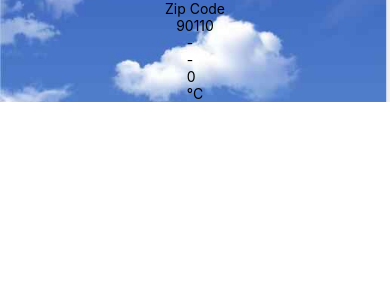
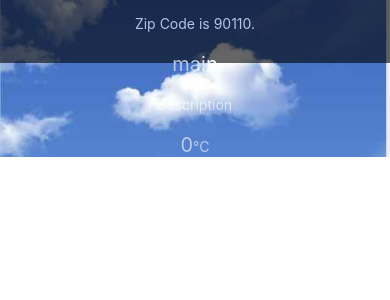
Before and after one commit to EarthSutiwat/React_Native, a React Native app: screen / in a window 390 px wide. Shown: the top 300 px of the page. Built offline with nearby package versions, Linux system fonts and the light colour scheme.

Commit message:
Part3 FlexBox

```diff
--- a/components/Forecast.js
+++ b/components/Forecast.js
@@ -1,13 +1,30 @@
 import React from 'react'
-import { View, Text } from 'react-native'
+import { View, Text, StyleSheet } from 'react-native'
 
 export default function Forecast(props) {
     return (
-        <View>
-             <Text>{props.main}</Text>
-             <Text>{props.description}</Text>
-             <Text>{props.temp}</Text>
-             <Text>°C</Text>
+        <View >
+             <Text style={styles.largeText}>{props.main}</Text>
+             <Text style={styles.normalText}>{props.description}</Text>
+             <Text style={styles.largeText}>{props.temp}<Text style={styles.normalText}>°C</Text></Text>
+
         </View>
     )
 }
+
+const styles = StyleSheet.create({
+    largeText: {
+        color: 'white',
+        fontSize: 20,
+        textAlign: 'center',
+        paddingTop: 20
+    },
+
+    normalText: {
+        color: 'white',
+        fontSize: 14,
+        textAlign: 'center',
+        paddingTop: 20
+
+    }
+})
--- a/components/Weather.js
+++ b/components/Weather.js
@@ -1,26 +1,42 @@
 import React, { useState } from 'react'
-import { Text, ImageBackground, StyleSheet } from 'react-native'
+import { Text, ImageBackground, StyleSheet, View } from 'react-native'
 import Forecast from './Forecast'
 
 export default function Weather(props){
     const [forecastInfo, setForecastInfo] = useState({
-        main: '-',
-        description: '-',
+        main: 'main',
+        description: 'description',
         temp: 0
     })
     return (
         <ImageBackground source={require('../bg.jpg')} style={styles.backdrop}>
-            <Text>Zip Code</Text>
-            <Text>{props.zipCode}</Text>
-            <Forecast {...forecastInfo}/>
+            <View style={styles.detail}>
+                <Text style={styles.zipCodeText}>Zip Code is {props.zipCode}.</Text>
+                <Forecast {...forecastInfo}/>
+            </View>
         </ImageBackground>
     )
 }
 
 const styles = StyleSheet.create({
     backdrop: {
+
         alignItems: 'center',
         width: '100%',
         height: '100%'
+    },
+    detail: {
+        alignItems: 'center',
+        width: '100%',
+        height: '40%',
+        backgroundColor: 'black',
+        opacity: 0.6,
+
+
+    },
+    zipCodeText: {
+        color: 'white',
+        fontSize: 14,
+        paddingTop: 15
     }
 })
```
